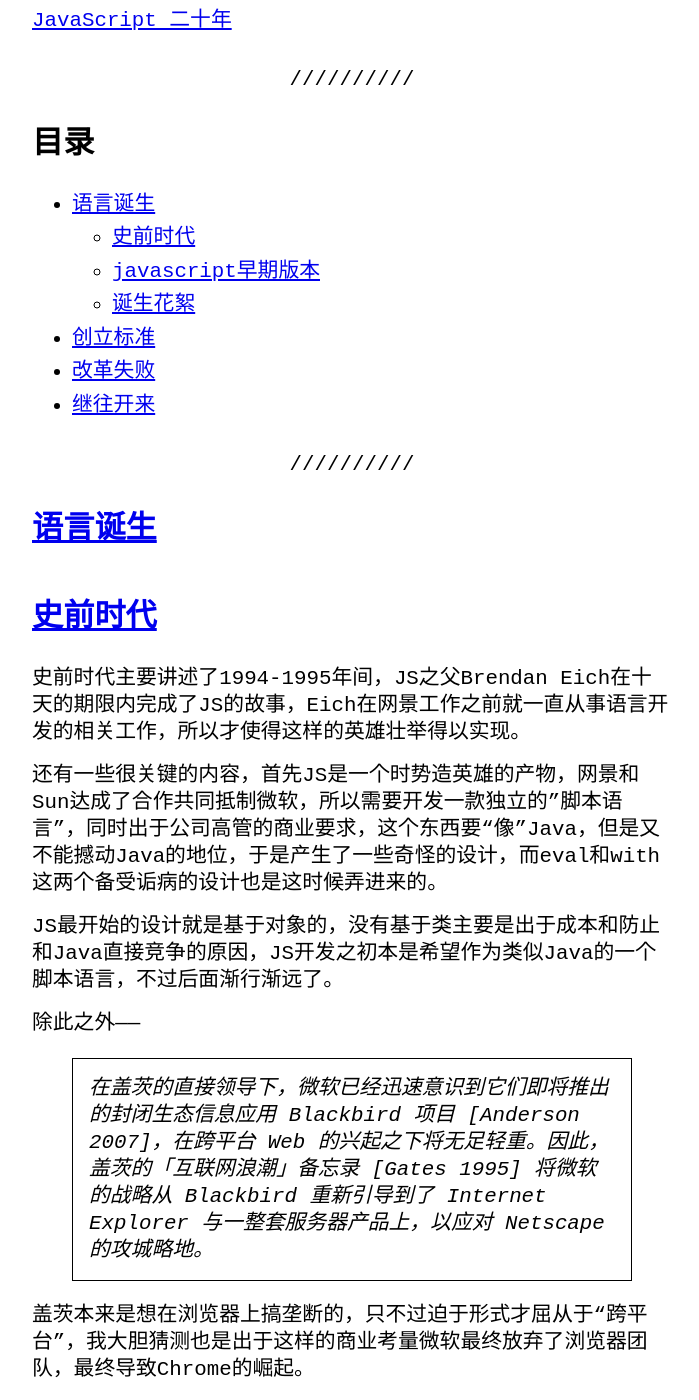
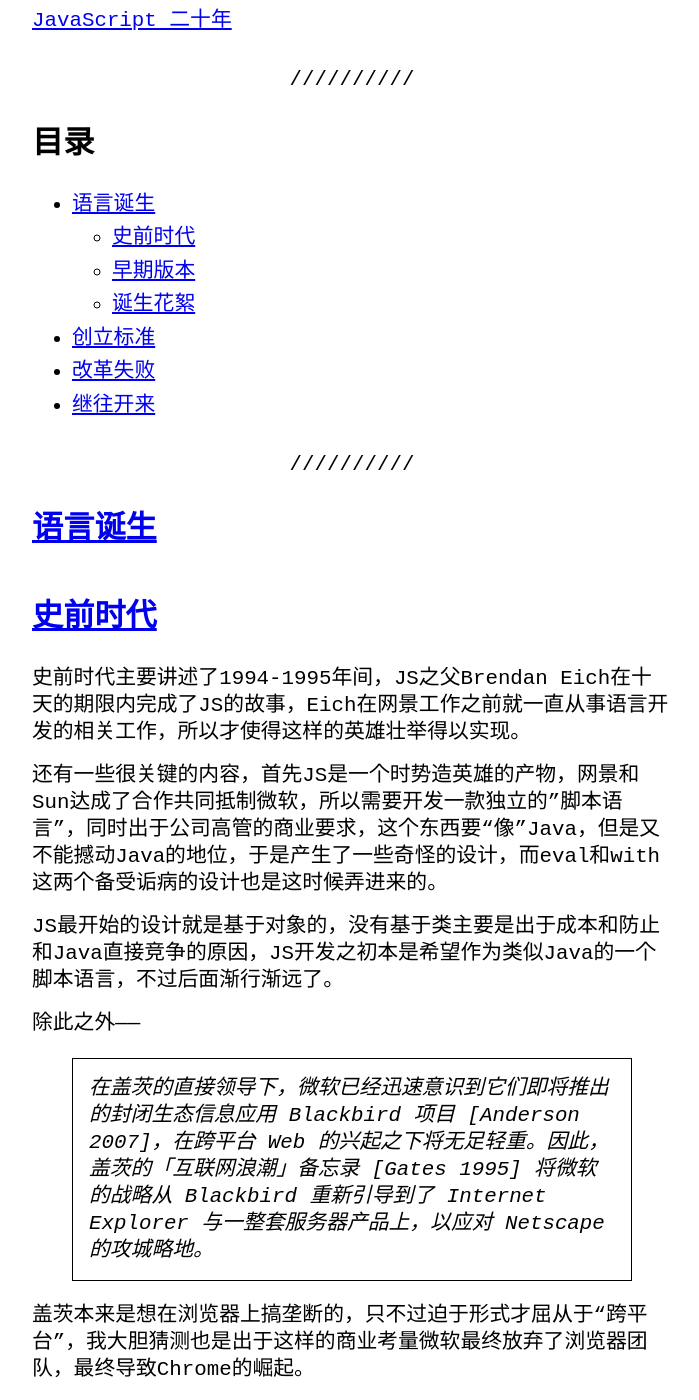
Before and after one commit to wangyu-1999/wangyu-1999.github.io, a Jekyll site: the page built from _posts/2021-05-11-笔记-JavaScript的二十年.md, in a window 1280 px wide and 1400 px high, scrolled down 333 px. Shown: the whole window, without its empty margins (288-987 px from the left). Built offline with Jekyll 4.4.1, drawn with Linux system fonts in a browser that asks for light colours.

Commit message:
fix:修改了一些内容

```diff
--- a/_posts/2021-05-11-笔记-JavaScript的二十年.md
+++ b/_posts/2021-05-11-笔记-JavaScript的二十年.md
@@ -15,7 +15,7 @@ category: star
 
 - [语言诞生](#语言诞生)
 	- [史前时代](#史前时代)
-	- [javascript早期版本](#js01)
+	- [早期版本](#早期版本)
 	- [诞生花絮](#诞生花絮)
 - [创立标准](#创立标准)
 - [改革失败](#改革失败)
@@ -39,7 +39,7 @@ JS最开始的设计就是基于对象的，没有基于类主要是出于成本
 
 盖茨本来是想在浏览器上搞垄断的，只不过迫于形式才屈从于“跨平台”，我大胆猜测也是出于这样的商业考量微软最终放弃了浏览器团队，最终导致Chrome的崛起。
 
-## [javascript早期版本](#js01)
+## [早期版本](#早期版本)
 
 这一部分的内容大致介绍了一下初代版本的JS，这个版本其实已经相对完善了，大部分基础的操作都是借鉴自C语言，有一些奇怪的特性来自Java，还有一些东西来自其他的语言。
 
@@ -56,7 +56,7 @@ JS最开始的设计就是基于对象的，没有基于类主要是出于成本
 除此之外，Eich真的就是永远的神，领略一下神的风采：
 
 >在 1995 年全年和 1996 年的大部分时间里，Brendan Eich 都是唯一全职从事 JavaScript 引擎开发工作的 Netscape 开发者。在 1996 年 8 月发布的 Netscape 3.0 版本中，JavaScript 1.1 仍然主要包含 1995 年 5 月的 10 天原型代码。在发布这个版本后，Eich 认为是时候偿还引擎的技术债，并努力使 JavaScript「成为一门更干净的语言」了。但 Netscape 管理层则希望他研究语言规范。他们对微软针对 JavaScript 规范缺失的批评很敏感，并认为即将开始的语言标准化进程需要这样一份规范作为输入。Eich 拒绝了，他想把重新实现 Mocha 作为开始。要想编写规范，他需要的是仔细检查 Mocha 的实现。他认为在检查 Mocha 时重写 Mocha 是最有效率的方法，这也能让他在初始的设计错误被纳入规范前纠正它们。
-
+>
 >由于对辩论感到沮丧，Brendan Eich 离开办公室，在家工作了两个星期。在此期间，他重新设计实现了 JavaScript 引擎的核心。此举的收获是一个更快、更可靠和更灵活的运行引擎。他舍弃了将 JavaScript 值表示为差异联合体的实践，改为使用包含即时原始值的标记指针（tagged pointer）。他还实现了诸如嵌套函数、函数表达式和 switch 语句之类的特性，这些特性从未在原始引擎中实现过。基于引用计数的内存管理器也被替换成了基于标记 / 清除算法的垃圾收集器。
 
 ---
```
